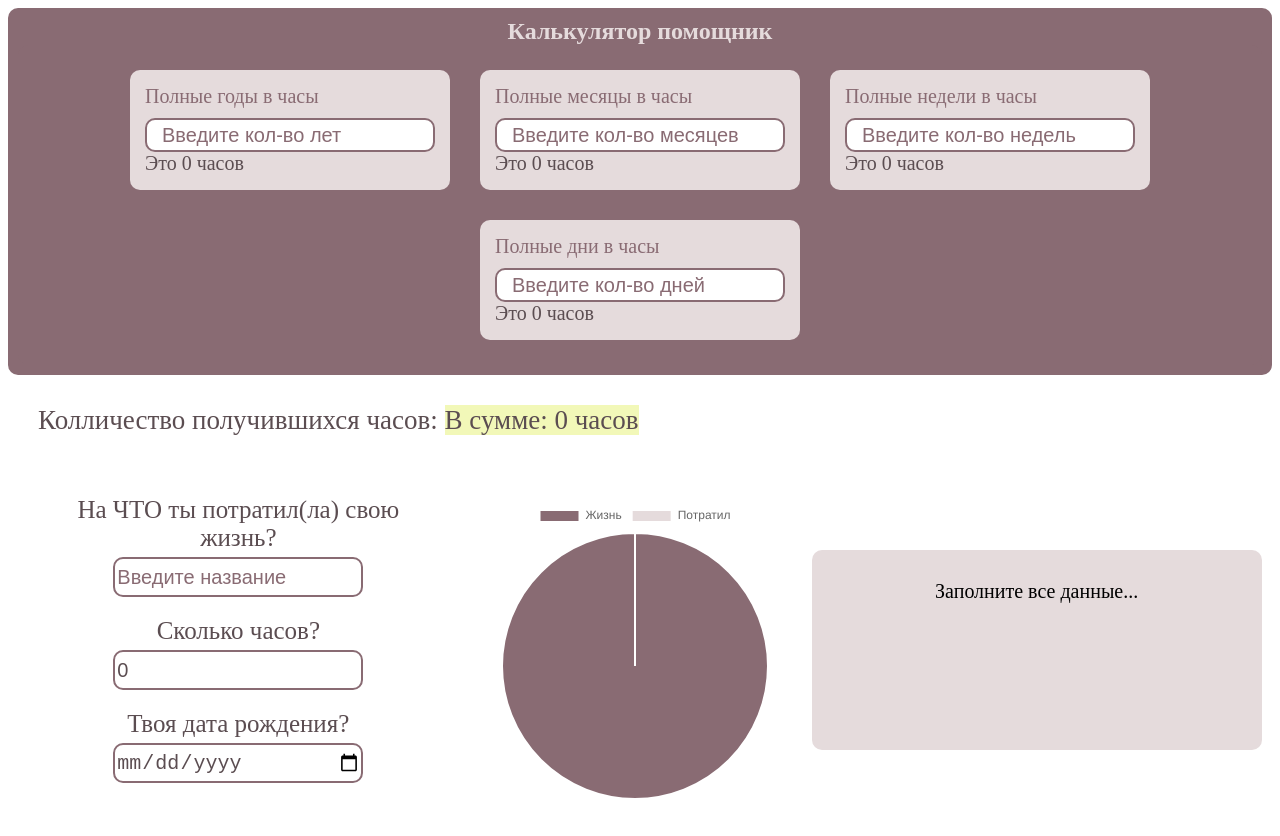
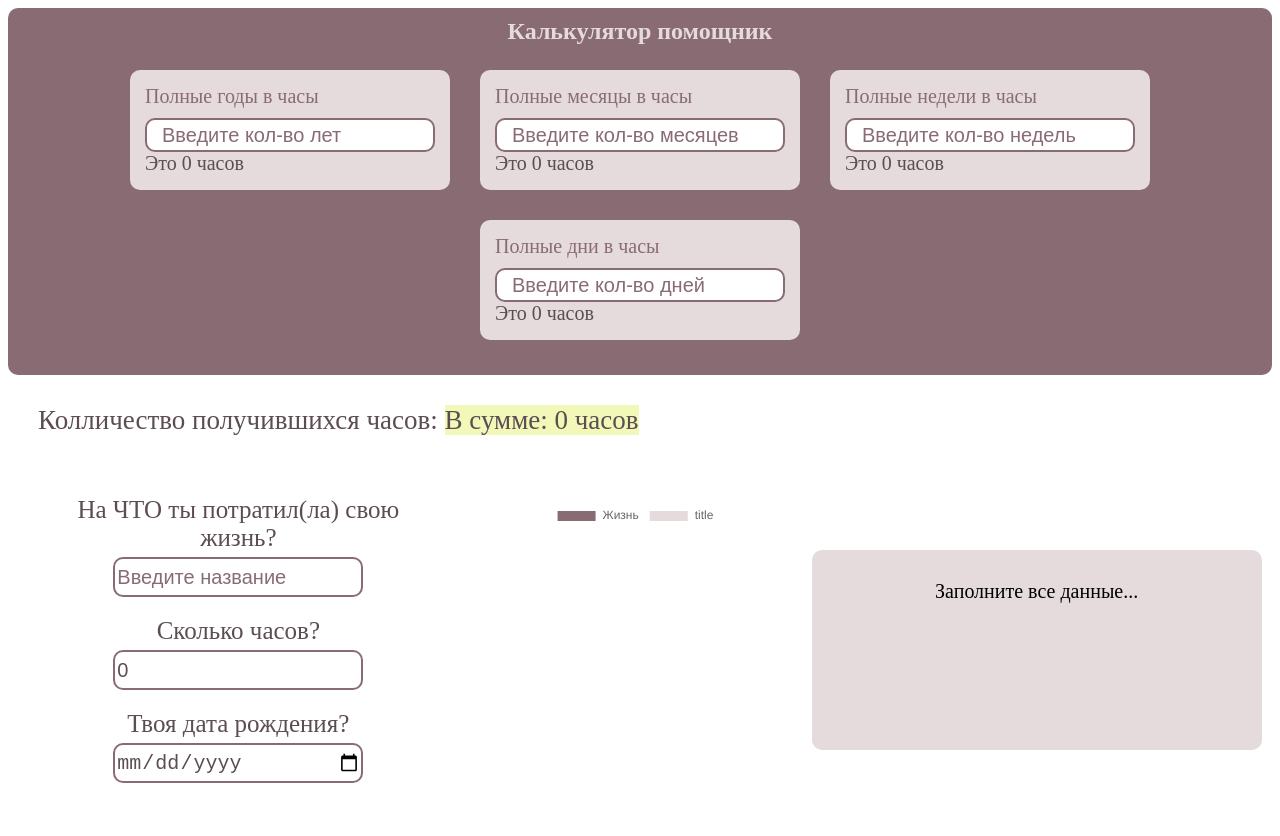
Before and after one commit to fundamentum71/Life-Percentage, a website: page src/index.html in a window 1280 px wide. Drawn offline with nearby package versions, Linux system fonts and the light colour scheme; files that its build step writes are made by us from their sources.

Commit message:
remade chart

```diff
--- a/src/index.html
+++ b/src/index.html
@@ -77,14 +77,7 @@
 					<label for="age">Твоя дата рождения?</label>
 					<input id="age" type="date" />
 				</div>
-				<div class="diagramma">
-					<canvas
-						class="myChart"
-						id="myChart"
-						width="100px"
-						height="100px"
-					></canvas>
-				</div>
+				<div class="chart"></div>
 				<div class="live__res">
 					<span class="result"></span>
 				</div>
--- a/src/js/script.js
+++ b/src/js/script.js
@@ -84,7 +84,10 @@ const form = document.querySelector('#form_for_live'),
 	result = document.querySelector('.result'),
 	valueHouse = document.querySelector('#house');
 
-let title, house, age, persentVal;
+let title = 'title',
+	house,
+	age,
+	persentVal;
 
 const mainFunction = () => {
 	if (!title || !age || isNaN(age)) {
@@ -100,10 +103,16 @@ const mainFunction = () => {
 		result.textContent = `Вы ввели отрицательное кол-во часов`;
 		return;
 	}
-	console.log(house);
+	//console.log(house);
 	const persent = ((100 / +age) * +house).toFixed(4);
 	persentVal = persent;
-	//funDiagr(persent);
+
+	if (persent > 100) {
+		result.textContent = `Кол-во часов, которое вы ввели, превышает кол-во часов, которое вы прожили`;
+		return;
+	}
+
+	funDiagr(persentVal, title);
 	return (result.textContent = `Ты потратил(ла) на ${title}: ${persent}% своей жизни!`);
 };
 
@@ -148,16 +157,29 @@ const msInHouse = (value) => {
 
 //****DIAGRAMMA */
 
-const funDiagr = (persentVal) => {
+const funDiagr = (persentVal, nameVal) => {
+	const placeChart = document.querySelector('.chart');
+
+	placeChart.innerHTML = `
+	<canvas
+						class="myChart"
+						id="myChart"
+						width="100px"
+						height="100px"
+					></canvas>
+
+	`;
+
 	const ctx = document.getElementById('myChart').getContext('2d');
+
 	const myChart = new Chart(ctx, {
 		type: 'pie',
 		data: {
-			labels: ['Жизнь', 'Потратил'],
+			labels: ['Жизнь', `${nameVal}`],
 			datasets: [
 				{
 					label: 'My First Dataset',
-					data: [100, persentVal],
+					data: [100 - persentVal, persentVal],
 					backgroundColor: ['#896b73', '#e5dbdc'],
 					hoverOffset: 4,
 				},
@@ -165,6 +187,10 @@ const funDiagr = (persentVal) => {
 			option: {},
 		},
 	});
+
+	return myChart;
 };
 
-funDiagr(persentVal);
+funDiagr(persentVal, title);
+
+console.dir(myChart);
--- a/src/sass/style.scss
+++ b/src/sass/style.scss
@@ -127,8 +127,11 @@
 ::placeholder {
 	color: $main-color;
 }
-.diagramma {
+.chart {
 	width: 300px;
 	height: 300px;
 	margin: 20px;
+	canvas {
+		font-size: 20px;
+	}
 }
```
Also changed, not shown: dist/css/style.min.css, dist/index.html, dist/js/script.js.
